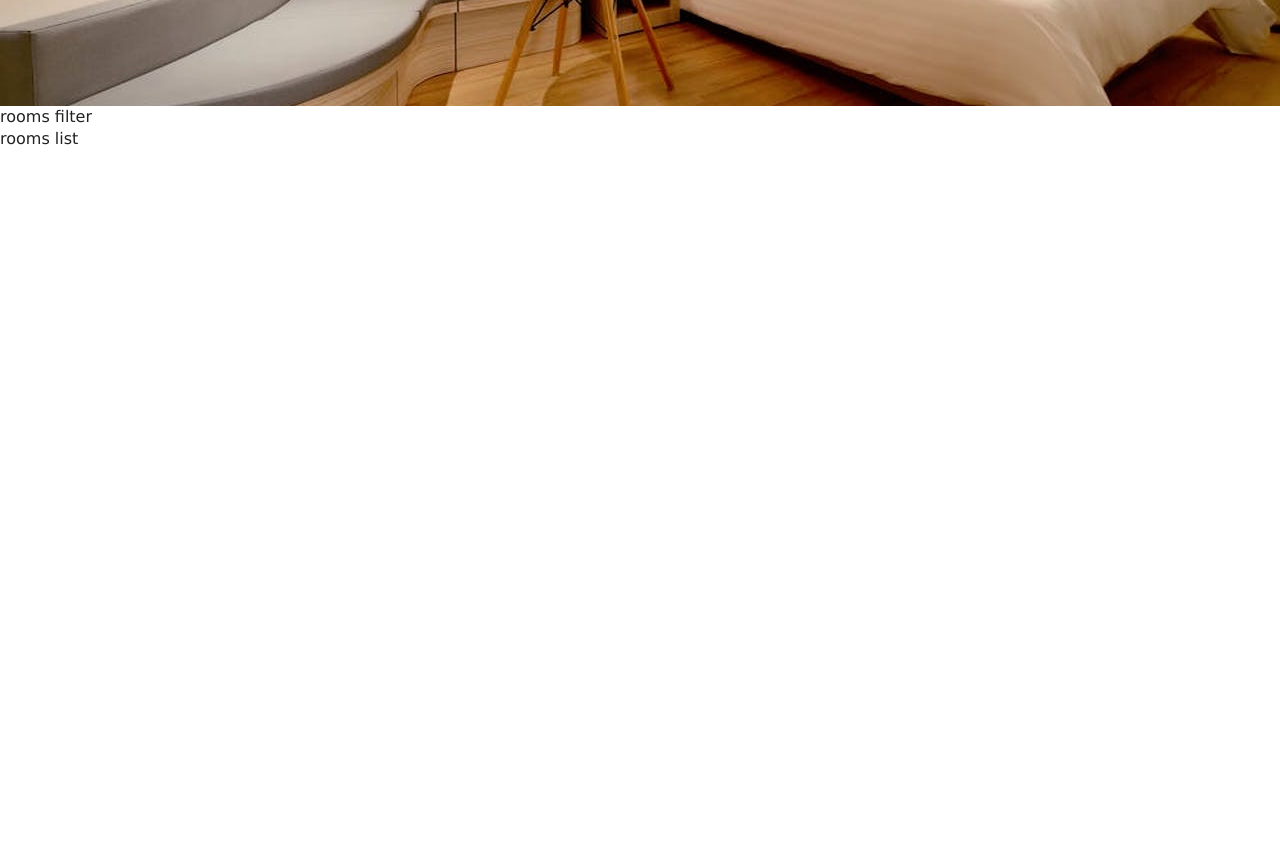
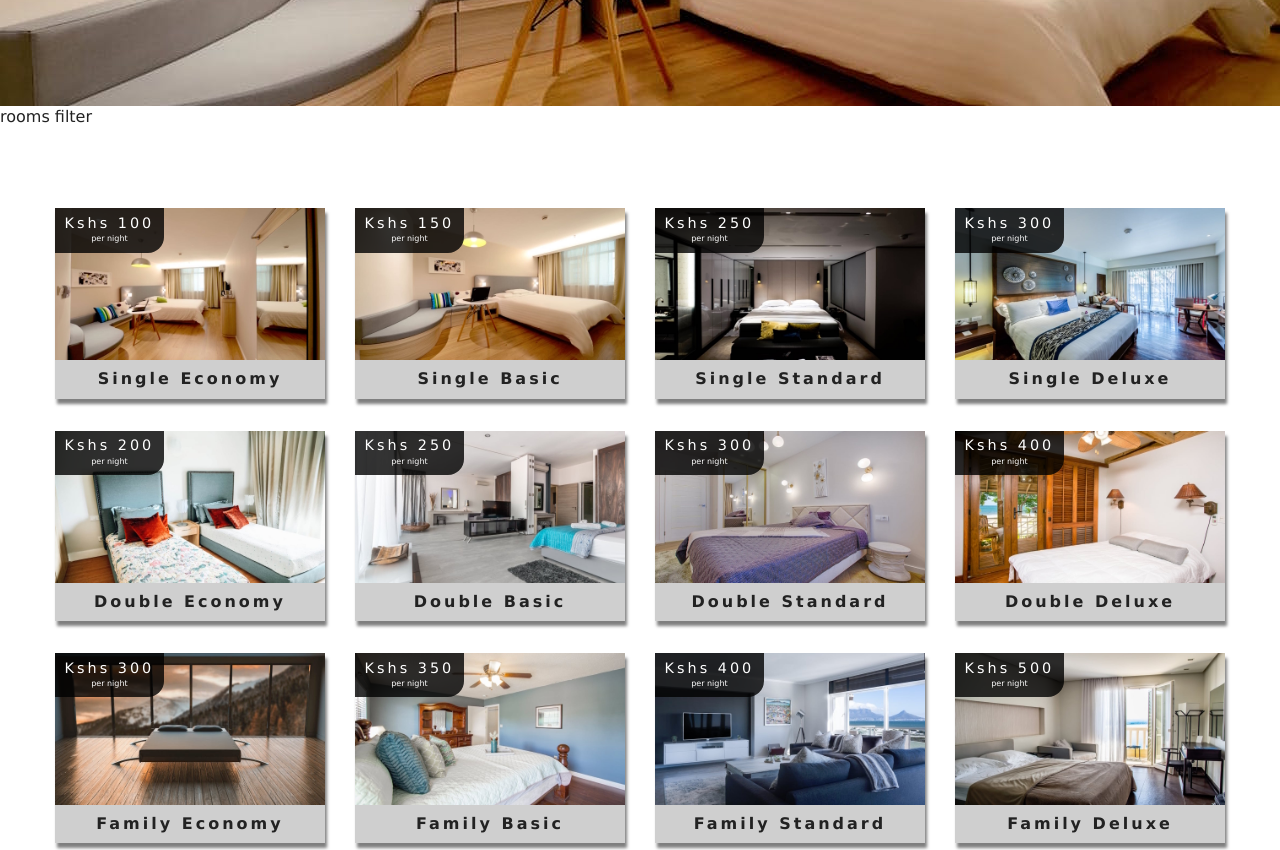
Before and after one commit to PeterOsoo/react-project-resort, a React (Create React App) app: page /rooms in a window 1280 px wide. Shown: the part 440-1290 px from the top of the page. Before the commit the page ends 800 px from the top, so only its background shows below. Built offline with nearby package versions, Linux system fonts and the light colour scheme; the HTML template or start-up script is replaced by a standard one.

Commit message:
RoomList component

```diff
--- a/src/components/RoomsList.js
+++ b/src/components/RoomsList.js
@@ -1,7 +1,23 @@
 import React from "react"
+import Room from "./Room"
 
-function RoomsList() {
-	return <div>rooms list</div>
+const RoomsList = ({ rooms }) => {
+	if (rooms.length === 0) {
+		return (
+			<div className="empty-search">
+				<h3>unfortunately no rooms matched your search parameters</h3>
+			</div>
+		)
+	}
+	return (
+		<section className="roomslist">
+			<div className="roomslist-center">
+				{rooms.map(item => {
+					return <Room key={item.id} room={item} />
+				})}
+			</div>
+		</section>
+	)
 }
 
 export default RoomsList
```
